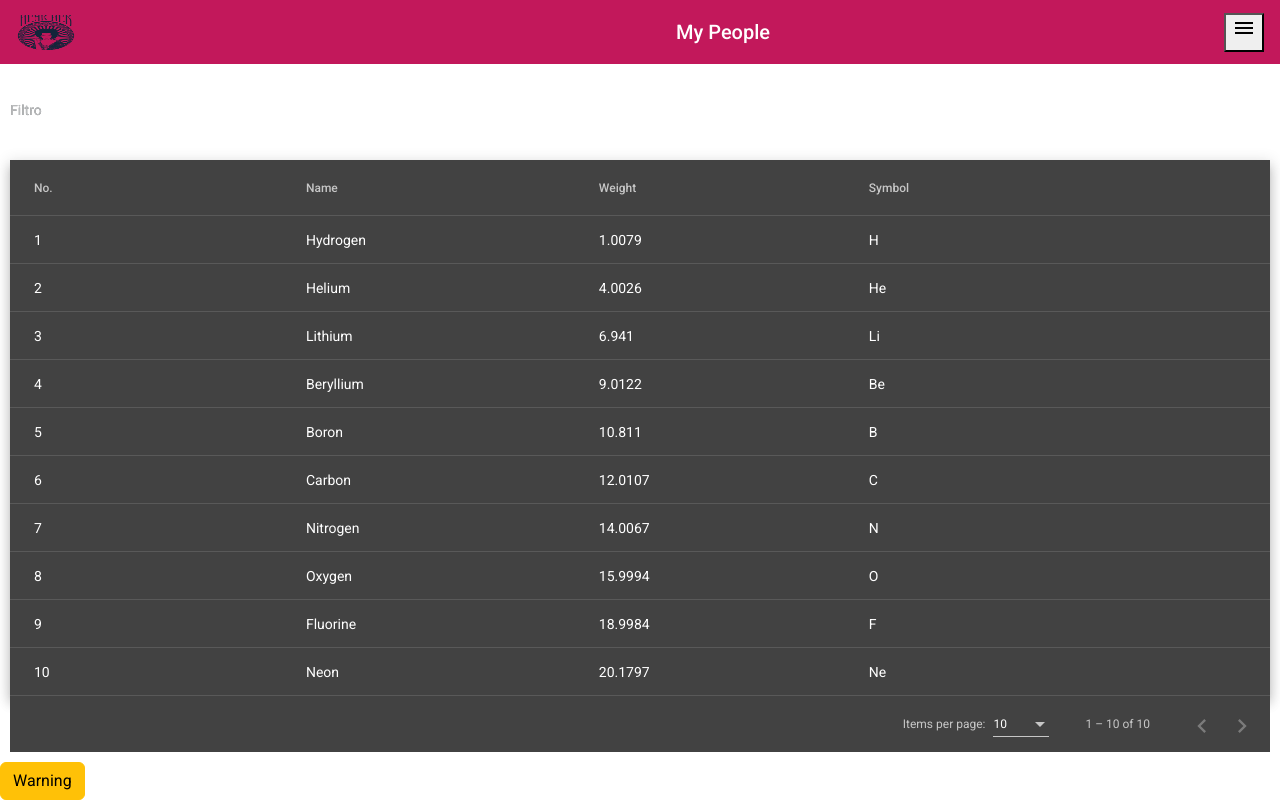
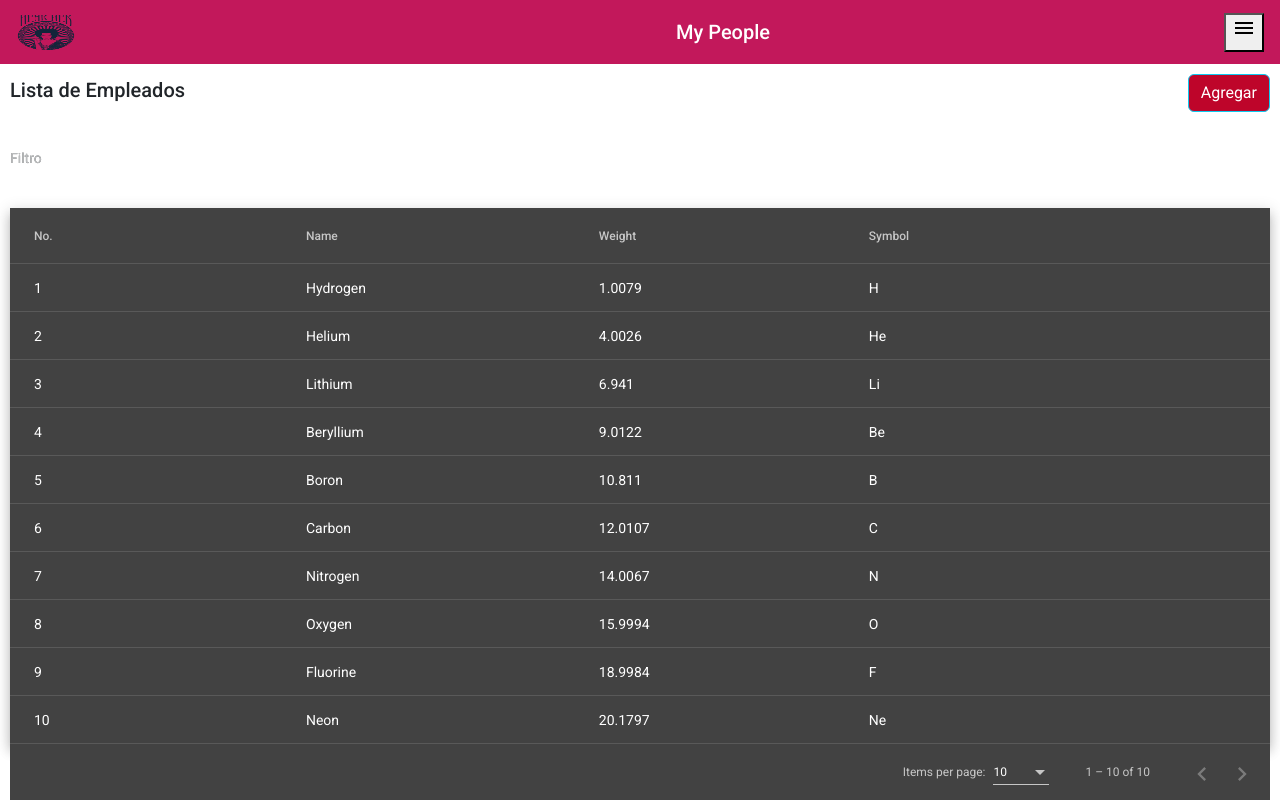
Before and after one commit to SandraDeTena/App_Empleados-Angular, an Angular app: page / in a window 1280 px wide. Built offline with nearby package versions, Linux system fonts and the light colour scheme.

Commit message:
Agregar el título del componente y el botón AGREGAR

```diff
--- a/src/app/app.component.html
+++ b/src/app/app.component.html
@@ -2,4 +2,3 @@
 <div class="marginAppComponent">
     <list-empleado></list-empleado>
 </div>
-<button type="button" class="btn btn-warning">Warning</button>
--- a/src/app/components/list-empleado/list-empleado.component.css
+++ b/src/app/components/list-empleado/list-empleado.component.css
@@ -10,3 +10,8 @@ th {
     font-size: 14px;
     width: 100%;
 }
+
+#buttonAgregar {
+    background-color: rgb(190, 5, 42);
+    color: #fff;
+}
--- a/src/app/components/list-empleado/list-empleado.component.html
+++ b/src/app/components/list-empleado/list-empleado.component.html
@@ -1,3 +1,13 @@
+<div class="row">
+    <div class="col-lg-6">
+        <h2>Lista de Empleados</h2>
+    </div>
+
+    <div class="col-lg-6" style="text-align: right;">
+        <button type="button" class="btn btn-info" mat-raised-button id="buttonAgregar">Agregar</button>
+    </div>
+</div>
+
 <mat-form-field appearance="standard">
     <span>Filtro</span>
     <mat-label>Filtro</mat-label>
--- a/src/styles.css
+++ b/src/styles.css
@@ -1,4 +1,15 @@
 /* You can add global styles to this file, and also import other style files */
 
-html, body { height: 100%; }
-body { margin: 0; font-family: Roboto, "Helvetica Neue", sans-serif; }
+html,
+body {
+    height: 100%;
+}
+
+body {
+    margin: 0;
+    font-family: Roboto, "Helvetica Neue", sans-serif;
+}
+
+button:focus {
+    outline: none;
+}
```
